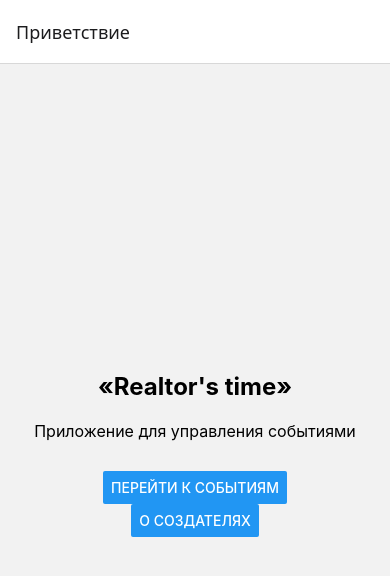
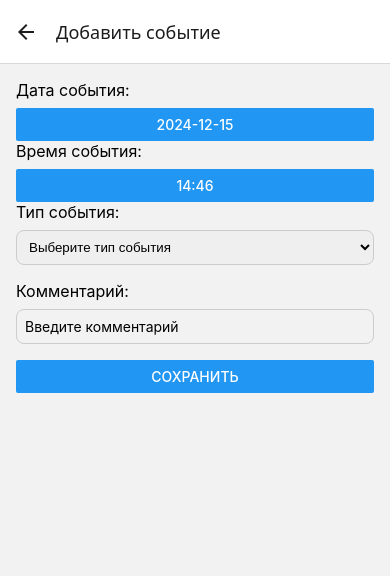
Before and after one commit to uraliak/m_app, a React Native app: screen /EventForm in a window 390 px wide. Shown: the top 576 px of the page. Built offline with nearby package versions, Linux system fonts and the light colour scheme.

Commit message:
final code

```diff
--- a/App.tsx
+++ b/App.tsx
@@ -15,7 +15,7 @@ export default function App() {
             <Stack.Navigator initialRouteName="Welcome">
                 <Stack.Screen name="Welcome" component={WelcomeScreen} options={{ title: 'Приветствие' }} />
                 <Stack.Screen name="Home" component={HomeScreen} options={{ title: 'Мои события' }} />
-                <Stack.Screen name="EventFormScreen" component={EventFormScreen} options={{ title: 'Добавить событие' }} />
+                <Stack.Screen name="EventForm" component={EventFormScreen} options={{ title: 'Добавить событие' }} />
                 <Stack.Screen name="About" component={AboutScreen} />
             </Stack.Navigator>
         </NavigationContainer>
--- a/package.json
+++ b/package.json
@@ -25,7 +25,7 @@
     "react-native-gesture-handler": "~2.20.2",
     "react-native-modal": "^13.0.1",
     "react-native-reanimated": "^3.16.5",
-    "react-native-safe-area-context": "^4.12.0",
+    "react-native-safe-area-context": "^4.14.1",
     "react-native-screens": "~4.1.0"
   },
   "devDependencies": {
--- a/src/screens/EventFormScreen.tsx
+++ b/src/screens/EventFormScreen.tsx
@@ -1,87 +1,102 @@
-// src/screens/EventFormScreen.tsx
-import React, { useState, useEffect } from 'react';
-import { View, Text, Button, StyleSheet, Alert } from 'react-native';
+import React, { useState } from 'react';
+import {
+    View,
+    Text,
+    TextInput,
+    Button,
+    StyleSheet,
+    Alert,
+    Platform
+} from 'react-native';
 import DateTimePicker from '@react-native-community/datetimepicker';
+import { Picker } from '@react-native-picker/picker';
 import AsyncStorage from '@react-native-async-storage/async-storage';
 
-const EventFormScreen = ({ route, navigation }: any) => {
-    const { setEvents, event } = route.params || {};
-    const [datetime, setDatetime] = useState(event ? new Date(event.datetime) : new Date());
+const EventFormScreen = ({ navigation, route }: { navigation: any; route: any }) => {
+    const { event, setEvents } = route.params || {};
+    const [date, setDate] = useState(event ? new Date(event.date) : new Date());
+    const [time, setTime] = useState(event ? new Date(event.time) : new Date());
     const [type, setType] = useState(event ? event.type : '');
     const [comment, setComment] = useState(event ? event.comment : '');
     const [showDatePicker, setShowDatePicker] = useState(false);
     const [showTimePicker, setShowTimePicker] = useState(false);
 
-    const handleDateChange = (event: any, selectedDate: Date | undefined) => {
-        setShowDatePicker(false);
-        if (selectedDate) setDatetime(new Date(selectedDate));
-    };
-
-    const handleTimeChange = (event: any, selectedDate: Date | undefined) => {
-        setShowTimePicker(false);
-        if (selectedDate) setDatetime(new Date(datetime.setHours(selectedDate.getHours(), selectedDate.getMinutes())));
-    };
-
-    const handleSubmit = async () => {
-        if (!datetime || !type) {
-            Alert.alert('Ошибка', 'Дата-время и тип события обязательны');
+    const handleSaveEvent = async () => {
+        if (!type) {
+            Alert.alert('Ошибка', 'Тип события обязателен.');
             return;
         }
 
-        const newEvent = { id: event ? event.id : Date.now().toString(), datetime: datetime.toISOString(), type, comment };
+        const newEvent = {
+            id: event ? event.id : Date.now().toString(),
+            date: date.toISOString().split('T')[0], // Только дата
+            time: time.toISOString().split('T')[1].substring(0, 5), // Только время
+            type,
+            comment,
+        };
 
-        let events = [];
-        try {
-            const storedEvents = await AsyncStorage.getItem('events');
-            if (storedEvents) {
-                events = JSON.parse(storedEvents);
-            }
-        } catch (error) {
-            console.error('Ошибка при загрузке событий из хранилища:', error);
+        const storedEvents = (await AsyncStorage.getItem('events')) || '[]';
+        const parsedEvents = JSON.parse(storedEvents);
+
+        if (event) {
+            // Обновление события
+            const updatedEvents = parsedEvents.map((ev: any) =>
+                ev.id === event.id ? newEvent : ev
+            );
+            await AsyncStorage.setItem('events', JSON.stringify(updatedEvents));
+            setEvents(updatedEvents);
+        } else {
+            // Новое событие
+            const updatedEvents = [...parsedEvents, newEvent];
+            await AsyncStorage.setItem('events', JSON.stringify(updatedEvents));
+            setEvents(updatedEvents);
         }
 
-        if (event) {
-            events = events.map((ev: any) => (ev.id === event.id ? newEvent : ev));
-        } else {
-            events.push(newEvent);
-        }
-
-        try {
-            await AsyncStorage.setItem('events', JSON.stringify(events));
-        } catch (error) {
-            console.error('Ошибка при сохранении событий:', error);
-        }
-
-        setEvents(events);
         navigation.goBack();
     };
 
     return (
         <View style={styles.container}>
-            <Text style={styles.label}>Дата:</Text>
-            <Button title="Выбрать дату" onPress={() => setShowDatePicker(true)} />
+            <Text style={styles.label}>Дата события:</Text>
+            <Button
+                title={date.toISOString().split('T')[0]}
+                onPress={() => setShowDatePicker(true)}
+            />
             {showDatePicker && (
                 <DateTimePicker
-                    value={datetime}
+                    value={date}
                     mode="date"
-                    display="default"
-                    onChange={handleDateChange}
+                    display={Platform.OS === 'ios' ? 'spinner' : 'default'}
+                    onChange={(event, selectedDate) => {
+                        setShowDatePicker(false);
+                        if (selectedDate) setDate(selectedDate);
+                    }}
                 />
             )}
 
-            <Text style={styles.label}>Время:</Text>
-            <Button title="Выбрать время" onPress={() => setShowTimePicker(true)} />
+            <Text style={styles.label}>Время события:</Text>
+            <Button
+                title={time.toISOString().split('T')[1].substring(0, 5)}
+                onPress={() => setShowTimePicker(true)}
+            />
             {showTimePicker && (
                 <DateTimePicker
-                    value={datetime}
+                    value={time}
                     mode="time"
-                    display="default"
-                    onChange={handleTimeChange}
+                    display={Platform.OS === 'ios' ? 'spinner' : 'default'}
+                    onChange={(event, selectedTime) => {
+                        setShowTimePicker(false);
+                        if (selectedTime) setTime(selectedTime);
+                    }}
                 />
             )}
 
             <Text style={styles.label}>Тип события:</Text>
-            <Picker selectedValue={type} onValueChange={setType} style={styles.input}>
+            <Picker
+                selectedValue={type}
+                onValueChange={(itemValue) => setType(itemValue)}
+                style={styles.input}
+            >
                 <Picker.Item label="Выберите тип события" value="" />
                 <Picker.Item label="Встреча с клиентом" value="Встреча с клиентом" />
                 <Picker.Item label="Показ" value="Показ" />
@@ -96,7 +111,10 @@ const EventFormScreen = ({ route, navigation }: any) => {
                 placeholder="Введите комментарий"
             />
 
-            <Button title={event ? "Сохранить изменения" : "Сохранить"} onPress={handleSubmit} />
+            <Button
+                title={event ? 'Сохранить изменения' : 'Сохранить'}
+                onPress={handleSaveEvent}
+            />
         </View>
     );
 };
--- a/src/screens/HomeScreen.tsx
+++ b/src/screens/HomeScreen.tsx
@@ -1,22 +1,17 @@
-// src/screens/HomeScreen.tsx
 import React, { useState, useEffect } from 'react';
 import { View, Text, StyleSheet, Button, FlatList } from 'react-native';
 import { Calendar } from 'react-native-calendars';
 import AsyncStorage from '@react-native-async-storage/async-storage';
 
-const HomeScreen = () => {
-    const [events, setEvents] = useState([]);
+const HomeScreen = ({ navigation }: { navigation: any }) => {
+    const [events, setEvents] = useState<any[]>([]);
     const [selectedDate, setSelectedDate] = useState('');
 
     useEffect(() => {
         const loadEvents = async () => {
-            try {
-                const storedEvents = await AsyncStorage.getItem('events');
-                if (storedEvents) {
-                    setEvents(JSON.parse(storedEvents));
-                }
-            } catch (error) {
-                console.error('Ошибка при загрузке событий:', error);
+            const storedEvents = await AsyncStorage.getItem('events');
+            if (storedEvents) {
+                setEvents(JSON.parse(storedEvents));
             }
         };
         loadEvents();
@@ -26,8 +21,8 @@ const HomeScreen = () => {
         setSelectedDate(day.dateString);
     };
 
-    const eventsForSelectedDay = events.filter(
-        (event: any) => event.datetime.startsWith(selectedDate)
+    const eventsForSelectedDate = events.filter(
+        (event) => event.date === selectedDate
     );
 
     return (
@@ -35,23 +30,28 @@ const HomeScreen = () => {
             <Calendar
                 onDayPress={handleDayPress}
                 markedDates={{
-                    [selectedDate]: { selected: true, selectedColor: 'blue' }
+                    [selectedDate]: { selected: true, selectedColor: 'blue' },
                 }}
             />
 
             <FlatList
-                data={eventsForSelectedDay}
+                data={eventsForSelectedDate}
                 keyExtractor={(item) => item.id}
                 renderItem={({ item }) => (
                     <View style={styles.event}>
                         <Text>{item.type}</Text>
-                        <Text>{item.datetime}</Text>
+                        <Text>{item.time}</Text>
                         <Text>{item.comment}</Text>
                     </View>
                 )}
             />
 
-            <Button title="Добавить событие" onPress={() => navigation.navigate('EventFormScreen')} />
+            <Button
+                title="Добавить событие"
+                onPress={() =>
+                    navigation.navigate('EventForm', { setEvents })
+                }
+            />
         </View>
     );
 };
```
Also changed, not shown: src/utils/storage.ts (added), 2 other files (tests, documents, lock files or other folders).
